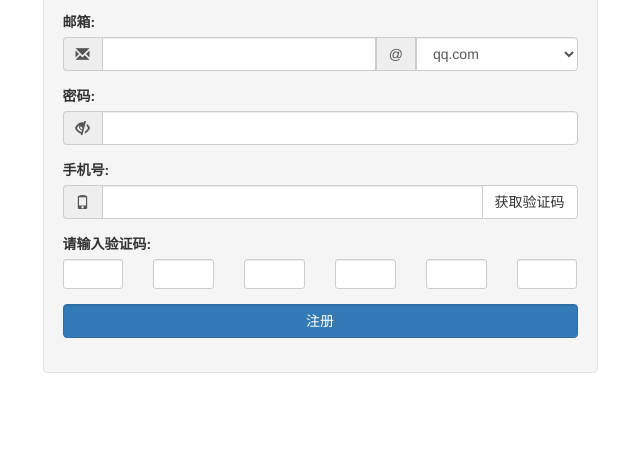
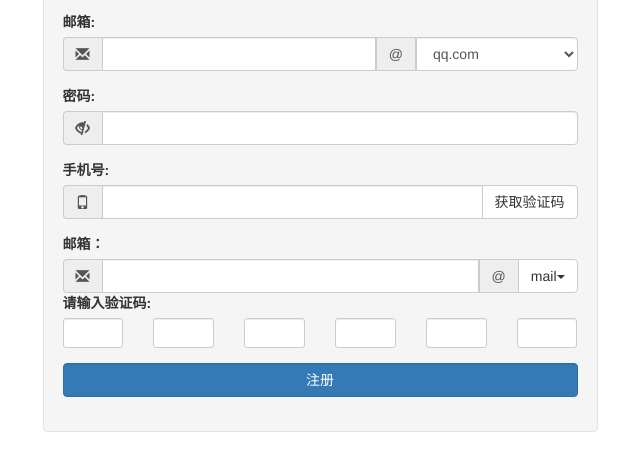
Before and after one commit to FE-YJP/Code, a plain HTML site: page 注册页.html in a window 1280 px wide. Shown: the part 152-622 px from the top of the page, without its empty margins (320-960 px from the left). Drawn offline with nearby package versions, Linux system fonts and the light colour scheme.

Commit message:
Update 注册页.html

```diff
--- a/注册页.html
+++ b/注册页.html
@@ -69,6 +69,27 @@
 				<button type="submit" class="btn btn-default mystyle1">获取验证码</button>
 			</div>
 		</div>
+		</div>
+	<div class="form-group">
+		<label>邮箱：</label>
+		<div class="input-group">
+		<div class="input-group-addon">
+		<span class="glyphicon glyphicon-envelope"></span>
+		</div>
+		<input type="text" class="form-control">
+		<div class="input-group-addon">
+		@
+		</div>
+		<div class="input-group-btn">
+		<button type="button" class="btn btn-default dropdown-toggle" data-toggle="dropdown">
+		mail<span class="caret"></span>
+		</button>
+		<ul class="dropdown-menu dropdown-menu-right">
+		<li><a href="#">qq.com</a></li>
+		<li><a href="#">163.com</a></li>
+		<li><a href="#">outlook.com</a></li>
+		</ul>
+		</div>
 	</div>
 	<div class="form-group">
 		<label for="">请输入验证码:</label>
```
